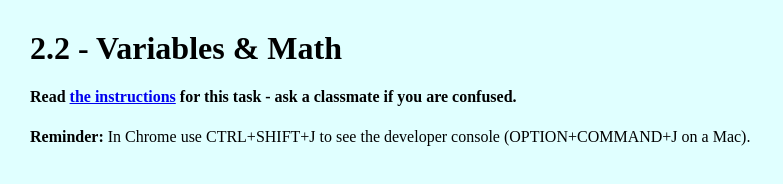
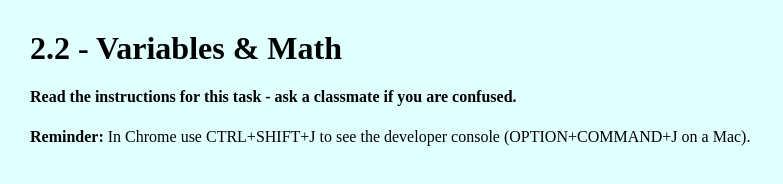
Before and after one commit to MisterBrash/3U_2.2-Variables, a plain HTML site: page index.html in a window 1280 px wide. Shown: the whole page, without its empty margins (0-783 px from the left). Drawn offline with Linux system fonts and the light colour scheme.

Commit message:
Move to 2.2

```diff
--- a/index.html
+++ b/index.html
@@ -9,7 +9,7 @@
     <body style="background-color: LightCyan;margin:30px;">
         <h1>2.2 - Variables & Math</h1>
 
-        <h4>Read <a href="./YOUR_TASK.md">the instructions</a> for this task - ask a classmate if you are confused.</h4>
+        <h4>Read the instructions for this task - ask a classmate if you are confused.</h4>
 
         <div><b>Reminder:</b> In Chrome use CTRL+SHIFT+J to see the developer console (OPTION+COMMAND+J on a Mac).</div>
     </body>
```
